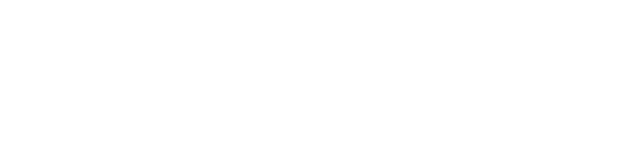
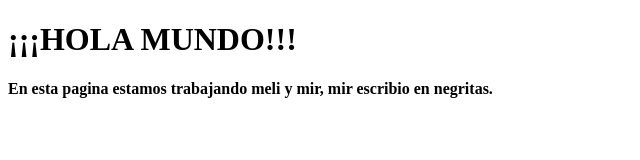
Before and after one commit to MirEnovi/GitPruebaBien, a plain HTML site: page index.html in a window 1280 px wide. Shown: the whole page, without its empty margins (0-640 px from the left). Drawn offline with Linux system fonts and the light colour scheme.

Commit message:
repo en rama

```diff
--- a/index.html
+++ b/index.html
@@ -5,6 +5,15 @@
     <title>Prueba bien</title>
   </head>
   <body>
-
+    <header>
+      <h1>
+        <strong>
+          ¡¡¡HOLA MUNDO!!!
+        </strong>
+      </h1>
+    </header>
+    <p>
+      <strong> En esta pagina estamos trabajando meli y mir, mir escribio en negritas.</strong>
+    </p>
   </body>
 </html>
```
